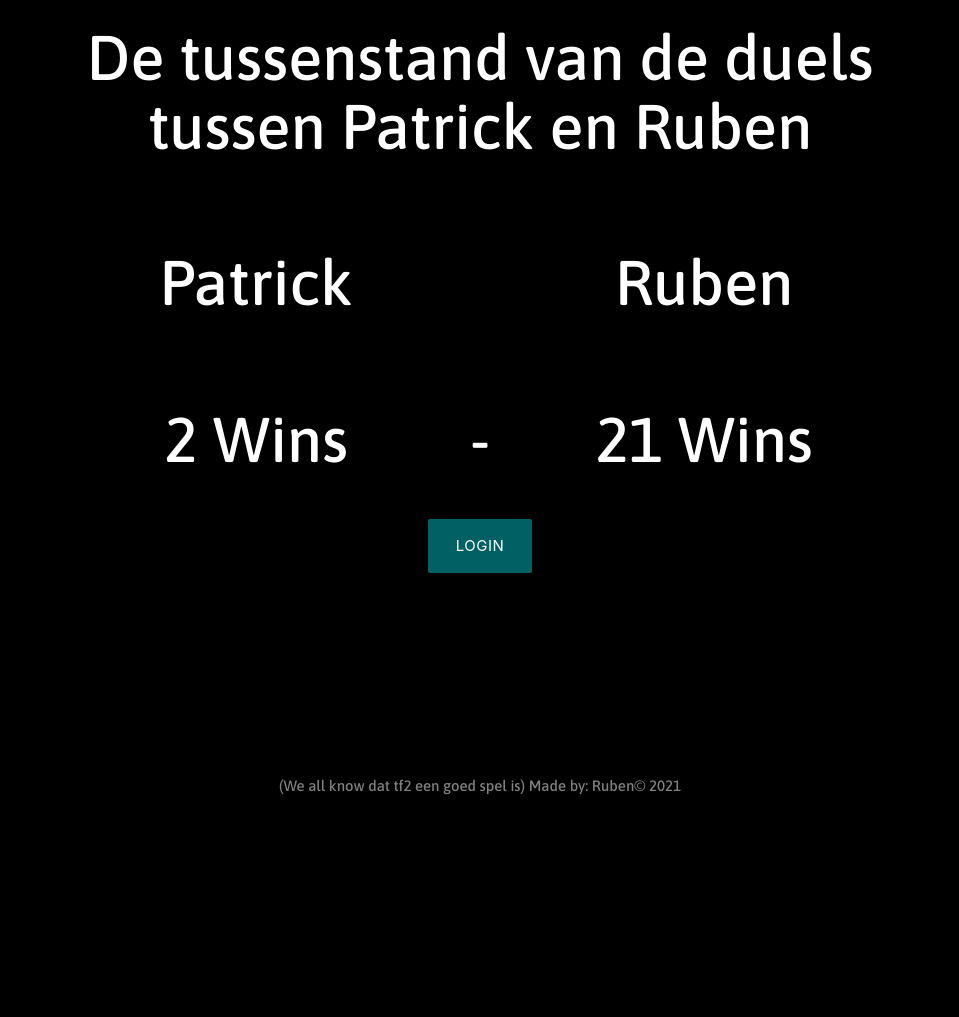
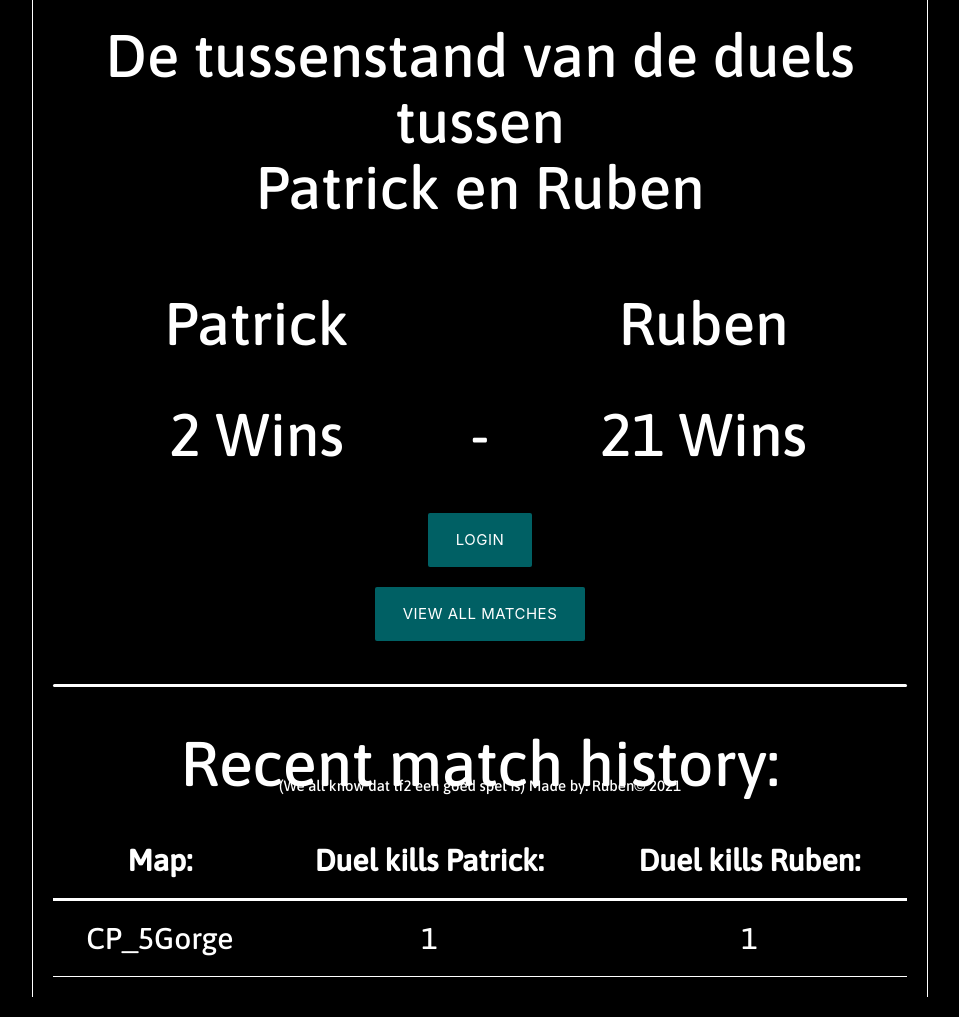
Before and after one commit to QuartetBaguette/PR-Duels, a PHP site: page / in a window 1280 px wide. Shown: the whole page, without its empty margins (160-1119 px from the left). Before the commit the page ends 820 px from the top, so only its background shows below. Run offline with PHP 8.4, Linux system fonts and the light colour scheme; data comes from the database, SQL or seed files in the repository; tables that the repository leaves empty hold one stand-in row (values such as "Sample post"); some libraries are stand-ins or nearby versions.

Commit message:
Match history begin

```diff
--- a/css/style.css
+++ b/css/style.css
@@ -1,42 +1,50 @@
 * {
     font-family: 'Asap', sans-serif;
+    color: white;
 }
 
 body {
     background-color: black;
 }
 
-#banner {
-    background-color: black;
-    height: 100vh;
+#maincontent {
+    border-left: 1px solid white;
+    border-right: 1px solid white;
+    height: 100%;
 }
 
-.login-background{
-    height: 100vh;
-    padding-top: 5%;
+.wht {
+    margin-top: 0px;
+    font-size: 400%;
 }
 
-#banner-white{
+.divider {
     background-color: white;
     border-radius: 5px;
-    height: 50vh;
+    height: 3px;
+    margin-left: 20px;
+    margin-right: 20px;
 }
 
-.wht{
-    color: white;
+.tableHistory{
+    margin-left: 20px;
+    margin-right: 20px;
 }
 
-#title{
-    padding: 0%;
-    margin: 0%;
+table {
+    font-size: 200%;
 }
 
-.counter{
-    font-size: 2000%;
+table th {
+    border-bottom: 3px solid white;
 }
 
-.button {
-    margin: auto;
+table td {
+    border-bottom: 1px solid white;
+}
+
+.login {
+    padding-top: 25%;
 }
 
 .footer {
--- a/includes/home.inc.php
+++ b/includes/home.inc.php
@@ -1,12 +1,13 @@
 <?php
 $points_p1 = functions::getScore(1);
 $points_p2 = functions::getScore(2);
+$match_history = functions::getRecentHistory();
 ?>
 
 <div id="banner" class="row">
 </br>
 
-    <h1 class="wht center-align" id="title">De tussenstand van de duels tussen Patrick en Ruben</h1> </br> </br>
+    <h1 class="wht center-align" id="title">De tussenstand van de duels tussen</br> Patrick en Ruben</h1> </br> </br>
     <div class="row">
         <div class="col l6">
             <h1 class="wht center-align">Patrick</h1>
@@ -47,6 +48,39 @@
     <?php
         if(!isset($_SESSION['loggedin'])) {
             echo '<div class="row center-align"><a class="button" href="index.php?page=login"><button class="btn-large waves-effect cyan darken-4" type="submit" name="action">Login</button></a></div>';
+            echo '<div class="row center-align"><a class="button" href="index.php?page=history"><button class="btn-large waves-effect cyan darken-4" type="submit" name="action">View all matches</button></a></div>';
         }
     ?>
+
+    </br>
+    <div class="divider"></div>
+
+    <div class="row center-align tableHistory">
+        <h1>Recent match history:</h1>
+        <table class="responsive-table centered">
+            <thead>
+              <tr>
+                  <th>Map:</th>
+                  <th>Duel kills Patrick:</th>
+                  <th>Duel kills Ruben:</th>
+              </tr>
+            </thead>
+
+            <tbody>
+
+        <?php
+            foreach($match_history as $history){
+        ?>
+              <tr>
+                <td><?php echo $history['mode_name']; echo $history['map_name']; ?></td>
+                <td><?php echo $history['DK_patrick']; ?></td>
+                <td><?php echo $history['DK_ruben']; ?></td>
+              </tr>
+        <?php
+            }
+        ?>
+           </tbody>
+        </table>
+
+    </div>
 </div>
--- a/php/functions.php
+++ b/php/functions.php
@@ -38,5 +38,13 @@
 
         header('Location: ../index.php');
     }
+
+    static function getRecentHistory() {
+        $query = 'SELECT DK_patrick, DK_ruben, mode_name, map_name FROM match_history JOIN maps ON match_map = map_id JOIN gamemodes ON gamemode = mode_id ORDER BY match_id DESC LIMIT 20';
+        $stmt = DB::connection() -> prepare($query);
+        $stmt -> execute();
+        $history = $stmt -> fetchAll(PDO::FETCH_ASSOC);
+        return $history;
+    }
 }
 ?>
```
Also changed, not shown: includes/login.inc.php (+9 -11 lines), includes/history.inc.php (added). Lines whose indentation alone changed are shown as unchanged.
